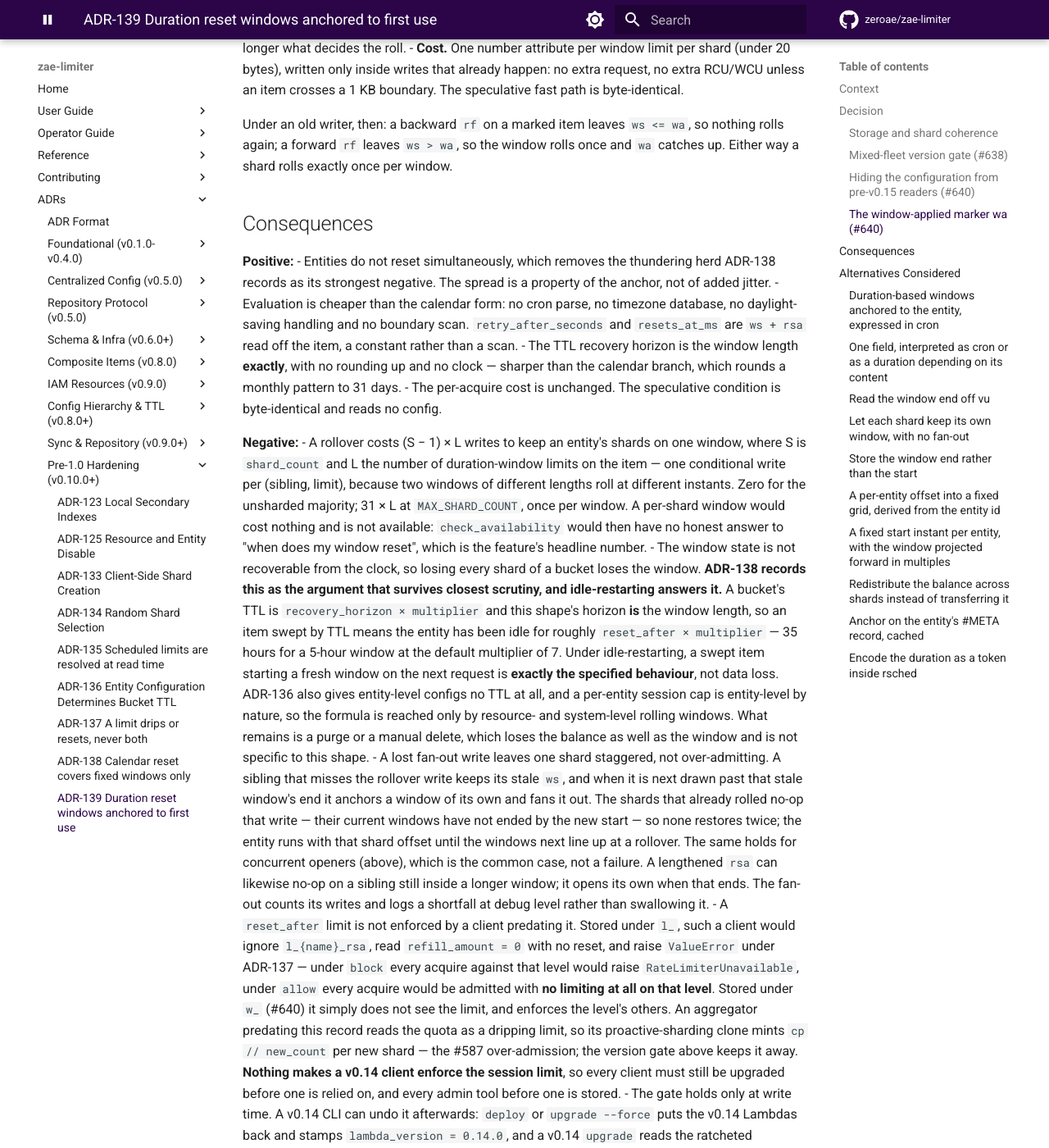
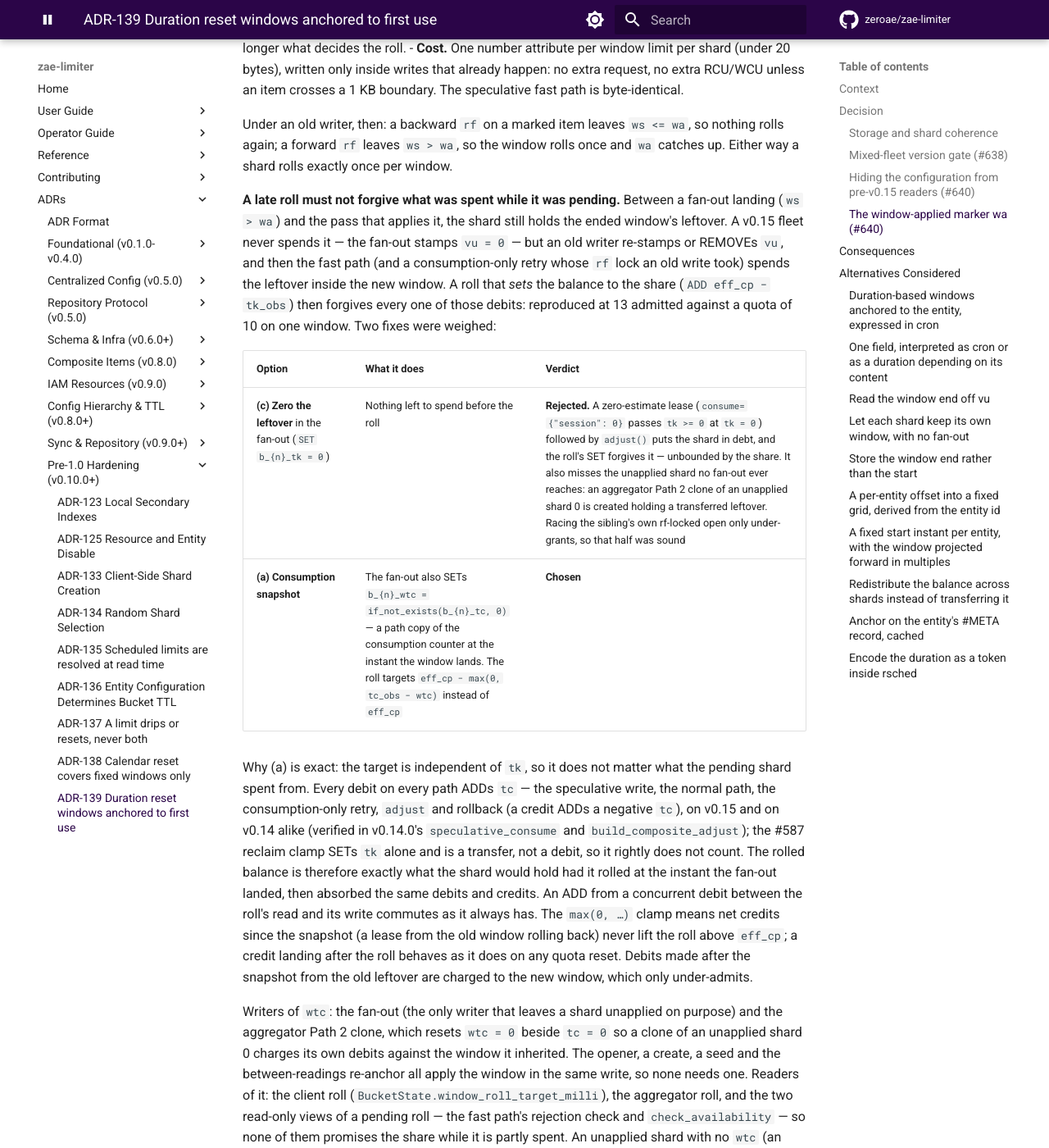
Before and after one commit to zeroae/zae-limiter, an MkDocs documentation site: the page built from docs/adr/139-duration-reset-windows.md, in a window 1280 px wide and 1400 px high, scrolled down 8810 px. Shown: the whole window at 82% size. Built offline with MkDocs 1.6.1 and Material for MkDocs 9.7.7, drawn with Linux system fonts in a browser that asks for light colours; comment, search, counter and statistics services are not loaded; the version menu is left out; some of the changed text lies outside the part shown.

Commit message:
📝 docs(adr): design a consumption snapshot for pending window rolls
Review of #640 reproduced 13 admitted against a quota of 10: once an
old writer removes vu, the fast path spends a fanned-out shard's old
leftover inside the new window, and the roll's SET forgives it. Weigh
zeroing the leftover in the fan-out against snapshotting tc, and record
why the snapshot is chosen: zeroing still forgives adjust debt after a
zero-estimate lease and misses a clone of an unapplied shard, while a
target of eff_cp - max(0, tc - wtc) is exactly an immediate roll.

Refs #640

Co-Authored-By: Claude Opus 5.5 <noreply@anthropic.com>

```diff
--- a/docs/adr/139-duration-reset-windows.md
+++ b/docs/adr/139-duration-reset-windows.md
@@ -339,6 +339,45 @@ Under an old writer, then: a backward `rf` on a marked item leaves `ws <= wa`, s
 again; a forward `rf` leaves `ws > wa`, so the window rolls once and `wa` catches up. Either way a
 shard rolls exactly once per window.
 
+**A late roll must not forgive what was spent while it was pending.** Between a fan-out landing
+(`ws > wa`) and the pass that applies it, the shard still holds the ended window's leftover. A
+v0.15 fleet never spends it — the fan-out stamps `vu = 0` — but an old writer re-stamps or REMOVEs
+`vu`, and then the fast path (and a consumption-only retry whose `rf` lock an old write took)
+spends the leftover inside the new window. A roll that *sets* the balance to the share
+(`ADD eff_cp − tk_obs`) then forgives every one of those debits: reproduced at 13 admitted
+against a quota of 10 on one window. Two fixes were weighed:
+
+| Option | What it does | Verdict |
+|---|---|---|
+| **(c) Zero the leftover** in the fan-out (`SET b_{n}_tk = 0`) | Nothing left to spend before the roll | **Rejected.** A zero-estimate lease (`consume={"session": 0}` passes `tk >= 0` at `tk = 0`) followed by `adjust()` puts the shard in debt, and the roll's SET forgives it — unbounded by the share. It also misses the unapplied shard no fan-out ever reaches: an aggregator Path 2 clone of an unapplied shard 0 is created holding a transferred leftover. Racing the sibling's own rf-locked open only under-grants, so that half was sound |
+| **(a) Consumption snapshot** | The fan-out also SETs `b_{n}_wtc = if_not_exists(b_{n}_tc, 0)` — a path copy of the consumption counter at the instant the window lands. The roll targets `eff_cp − max(0, tc_obs − wtc)` instead of `eff_cp` | **Chosen** |
+
+Why (a) is exact: the target is independent of `tk`, so it does not matter what the pending shard
+spent from. Every debit on every path ADDs `tc` — the speculative write, the normal path, the
+consumption-only retry, `adjust` and rollback (a credit ADDs a negative `tc`), on v0.15 and on
+v0.14 alike (verified in v0.14.0's `speculative_consume` and `build_composite_adjust`); the #587
+reclaim clamp SETs `tk` alone and is a transfer, not a debit, so it rightly does not count. The
+rolled balance is therefore exactly what the shard would hold had it rolled at the instant the
+fan-out landed, then absorbed the same debits and credits. An ADD from a concurrent debit between
+the roll's read and its write commutes as it always has. The `max(0, …)` clamp means net credits
+since the snapshot (a lease from the old window rolling back) never lift the roll above
+`eff_cp`; a credit landing after the roll behaves as it does on any quota reset. Debits made
+after the snapshot from the old leftover are charged to the new window, which only under-admits.
+
+Writers of `wtc`: the fan-out (the only writer that leaves a shard unapplied on purpose) and the
+aggregator Path 2 clone, which resets `wtc = 0` beside `tc = 0` so a clone of an unapplied shard
+0 charges its own debits against the window it inherited. The opener, a create, a seed and the
+between-readings re-anchor all apply the window in the same write, so none needs one. Readers
+of it: the client roll (`BucketState.window_roll_target_milli`), the aggregator roll, and the two
+read-only views of a pending roll — the fast path's rejection check and `check_availability` —
+so none of them promises the share while it is partly spent. An unapplied shard with no `wtc` (an
+item written before this) rolls to `eff_cp`, as before. The one remaining unapplied state with
+no snapshot is an item without the `wa` marker whose `rf` an old writer stamped backward — only
+unreleased v0.15 builds wrote such items, and the first v0.15 write marks them.
+
+Cost: one number attribute per window limit per shard, written by the fan-out that already
+writes; no extra request anywhere.
+
 ## Consequences
 
 **Positive:**
```
